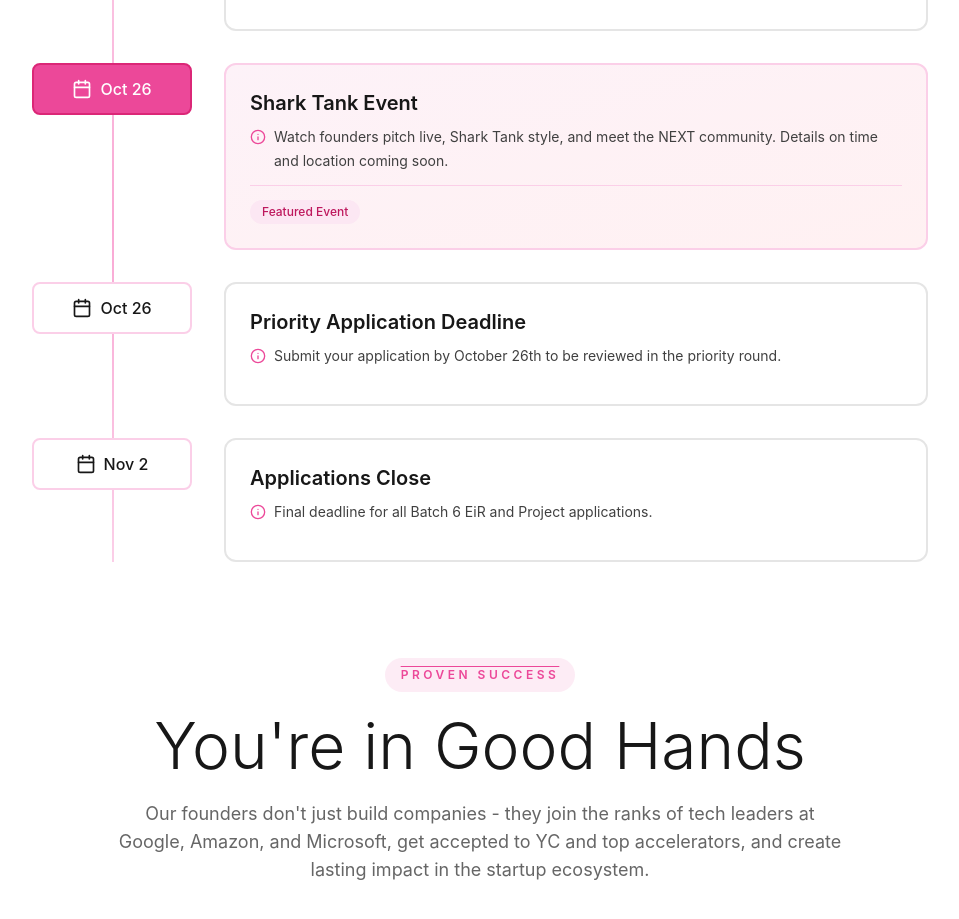
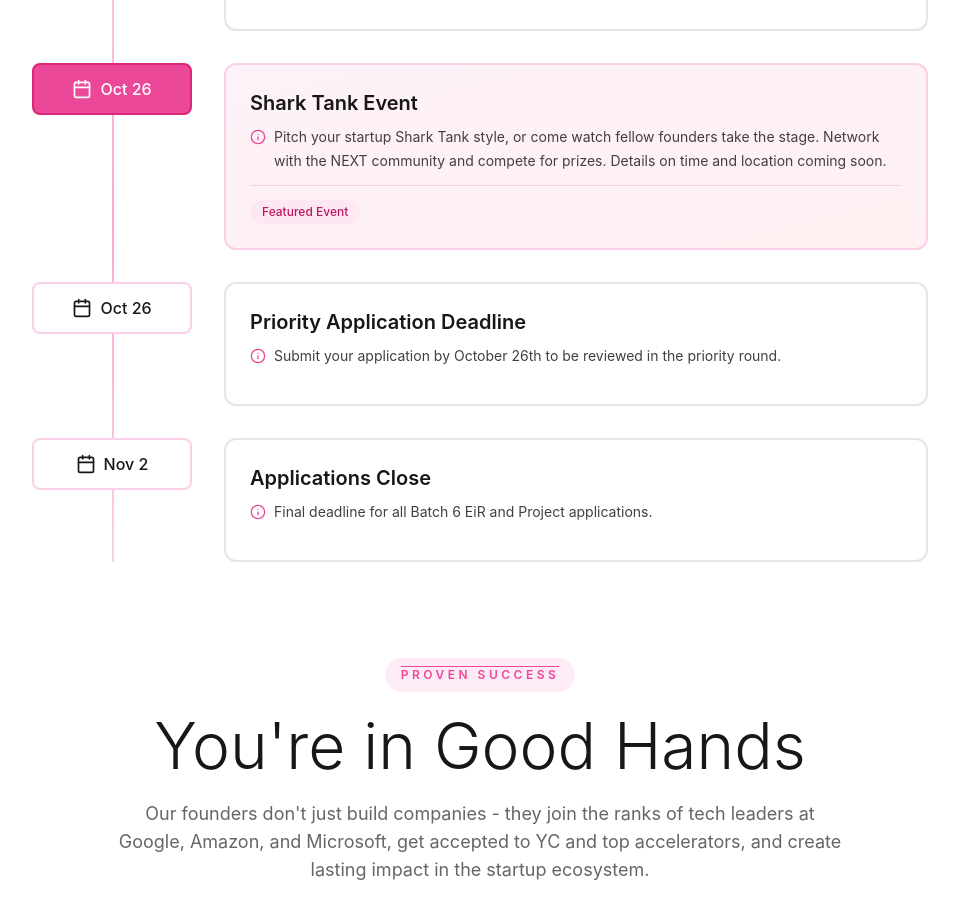
Before and after one commit to v-kliu/dubhacks-next, a React (Create React App) app: page / in a window 1280 px wide. Shown: the part 4380-5299 px from the top of the page, without its empty margins (160-1119 px from the left). Built offline with nearby package versions, Linux system fonts and the light colour scheme; no server answers.

Commit message:
update shark tank event description

```diff
--- a/src/components/UpcomingEventsSection.tsx
+++ b/src/components/UpcomingEventsSection.tsx
@@ -25,7 +25,7 @@ const UpcomingEventsSection: React.FC = () => {
       date: '2026-10-26',
       displayDate: 'Oct 26',
       title: 'Shark Tank Event',
-      description: 'Watch founders pitch live, Shark Tank style, and meet the NEXT community. Details on time and location coming soon.',
+      description: 'Pitch your startup Shark Tank style, or come watch fellow founders take the stage. Network with the NEXT community and compete for prizes. Details on time and location coming soon.',
       highlight: true
     },
     {
```
